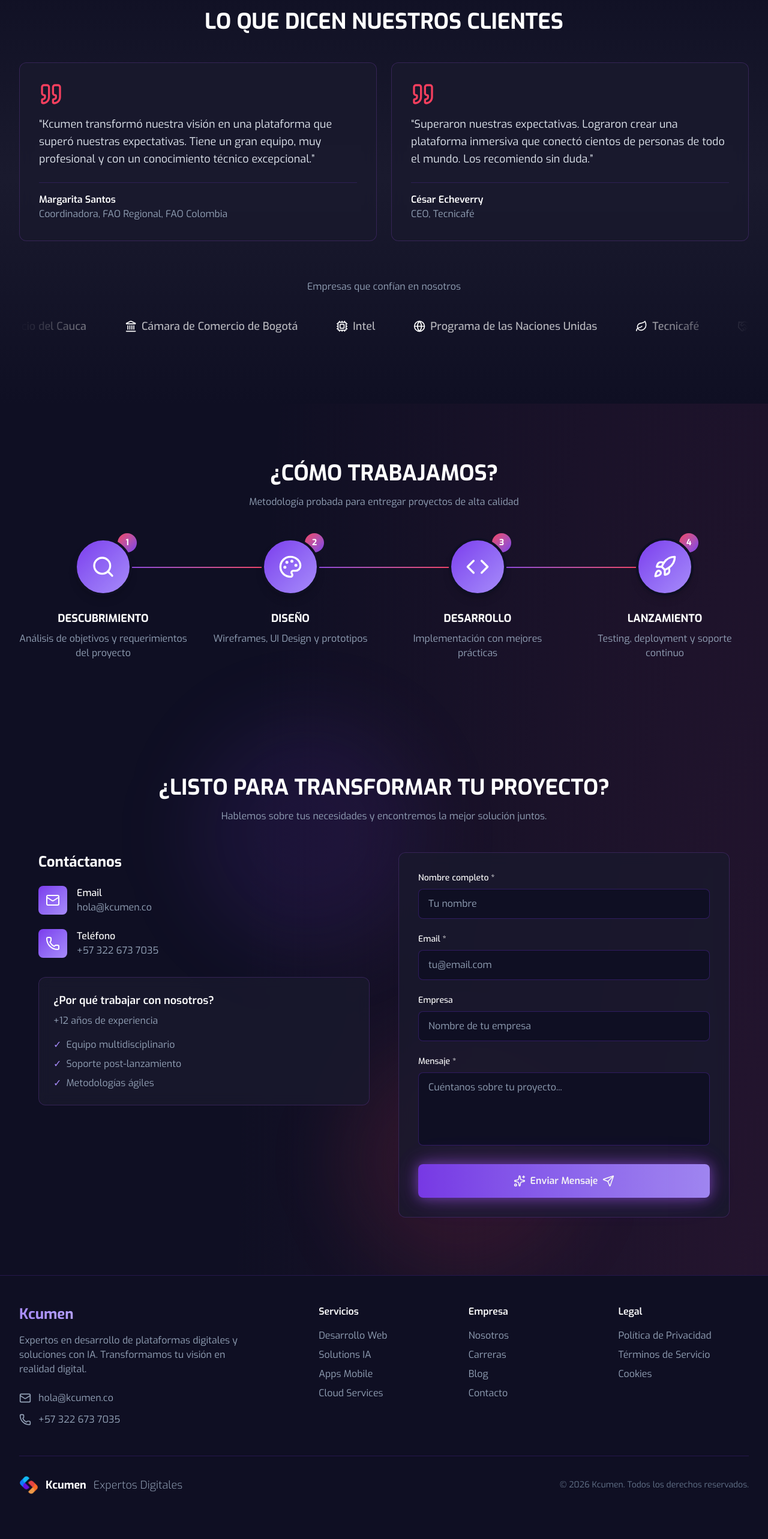
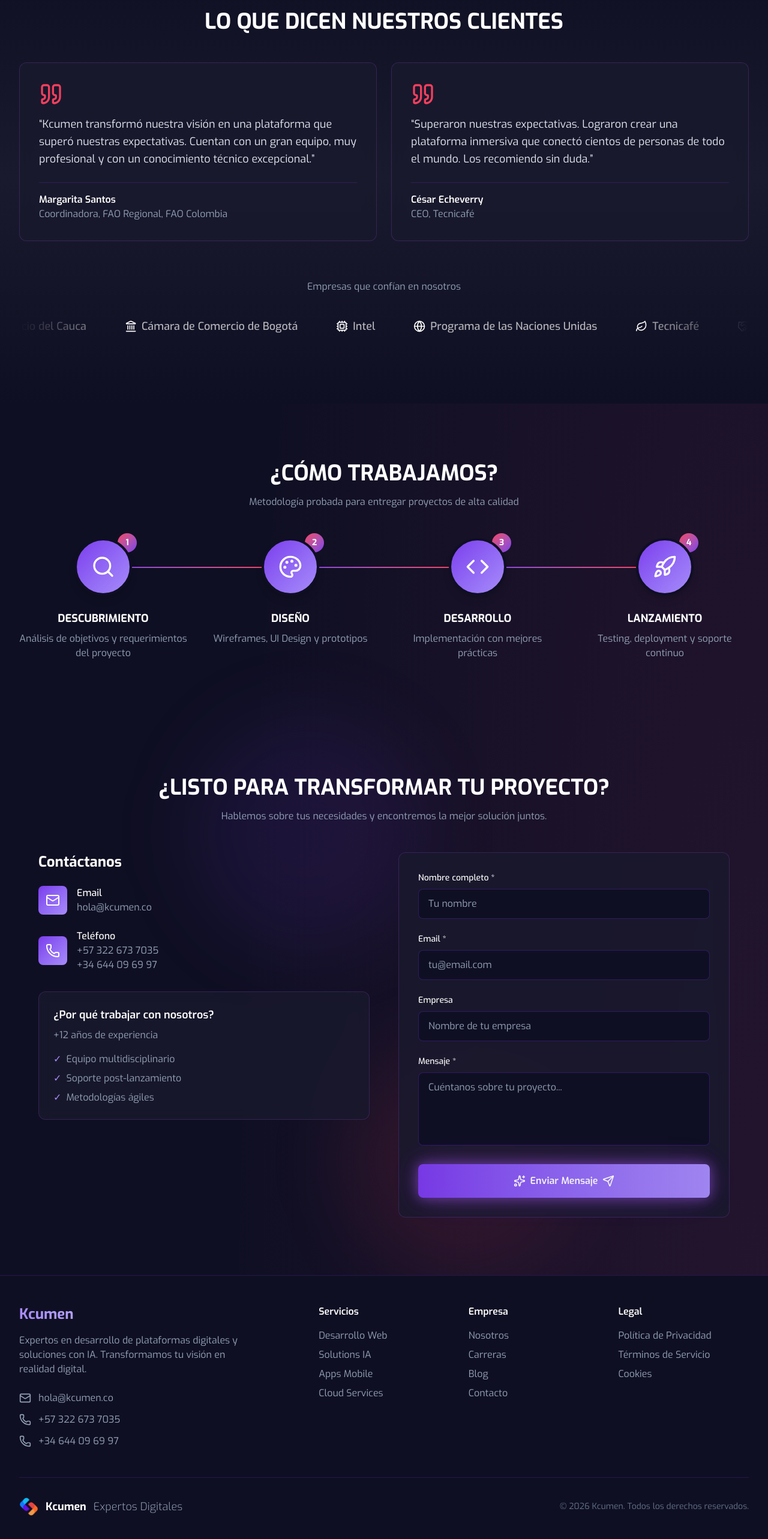
Before and after one commit to kcumen/kcumen-web-2026, a Next.js app: page / in a window 1280 px wide. Shown: the part 4187-6753 px from the top of the page at 60% size. Before the commit the page ends 6727 px from the top, so only its background shows below. Built offline with nearby package versions, Linux system fonts and the light colour scheme; no server answers.

Commit message:
Add Spain phone number and fix text

```diff
--- a/src/components/Contacto.tsx
+++ b/src/components/Contacto.tsx
@@ -95,8 +95,11 @@ export default function Contacto() {
                 </div>
                 <div>
                   <p className="font-medium text-white">Teléfono</p>
-                  <a href="https://wa.me/573226737035" target="_blank" rel="noopener noreferrer" className="text-[#94A3B8] hover:text-[#A78BFA] transition-colors cursor-pointer">
+                  <a href="https://wa.me/573226737035" target="_blank" rel="noopener noreferrer" className="text-[#94A3B8] hover:text-[#A78BFA] transition-colors cursor-pointer block">
                     +57 322 673 7035
+                  </a>
+                  <a href="https://wa.me/34644096997" target="_blank" rel="noopener noreferrer" className="text-[#94A3B8] hover:text-[#A78BFA] transition-colors cursor-pointer block">
+                    +34 644 09 69 97
                   </a>
                 </div>
               </div>
--- a/src/components/Footer.tsx
+++ b/src/components/Footer.tsx
@@ -60,6 +60,12 @@ export default function Footer() {
                 <Phone className="w-5 h-5" />
                 <a href="https://wa.me/573226737035" target="_blank" rel="noopener noreferrer" className="hover:text-[#A78BFA] transition-colors cursor-pointer">
                   +57 322 673 7035
+                </a>
+              </div>
+              <div className="flex items-center gap-3 text-[#94A3B8]">
+                <Phone className="w-5 h-5" />
+                <a href="https://wa.me/34644096997" target="_blank" rel="noopener noreferrer" className="hover:text-[#A78BFA] transition-colors cursor-pointer">
+                  +34 644 09 69 97
                 </a>
               </div>
             </div>
--- a/src/components/Testimonios.tsx
+++ b/src/components/Testimonios.tsx
@@ -7,7 +7,7 @@ const testimonios = [
     nombre: "Margarita Santos",
     cargo: "Coordinadora, FAO Regional",
     empresa: "FAO Colombia",
-    texto: "Kcumen transformó nuestra visión en una plataforma que superó nuestras expectativas. Tiene un gran equipo, muy profesional y con un conocimiento técnico excepcional.",
+    texto: "Kcumen transformó nuestra visión en una plataforma que superó nuestras expectativas. Cuentan con un gran equipo, muy profesional y con un conocimiento técnico excepcional.",
   },
   {
     nombre: "César Echeverry",
```
